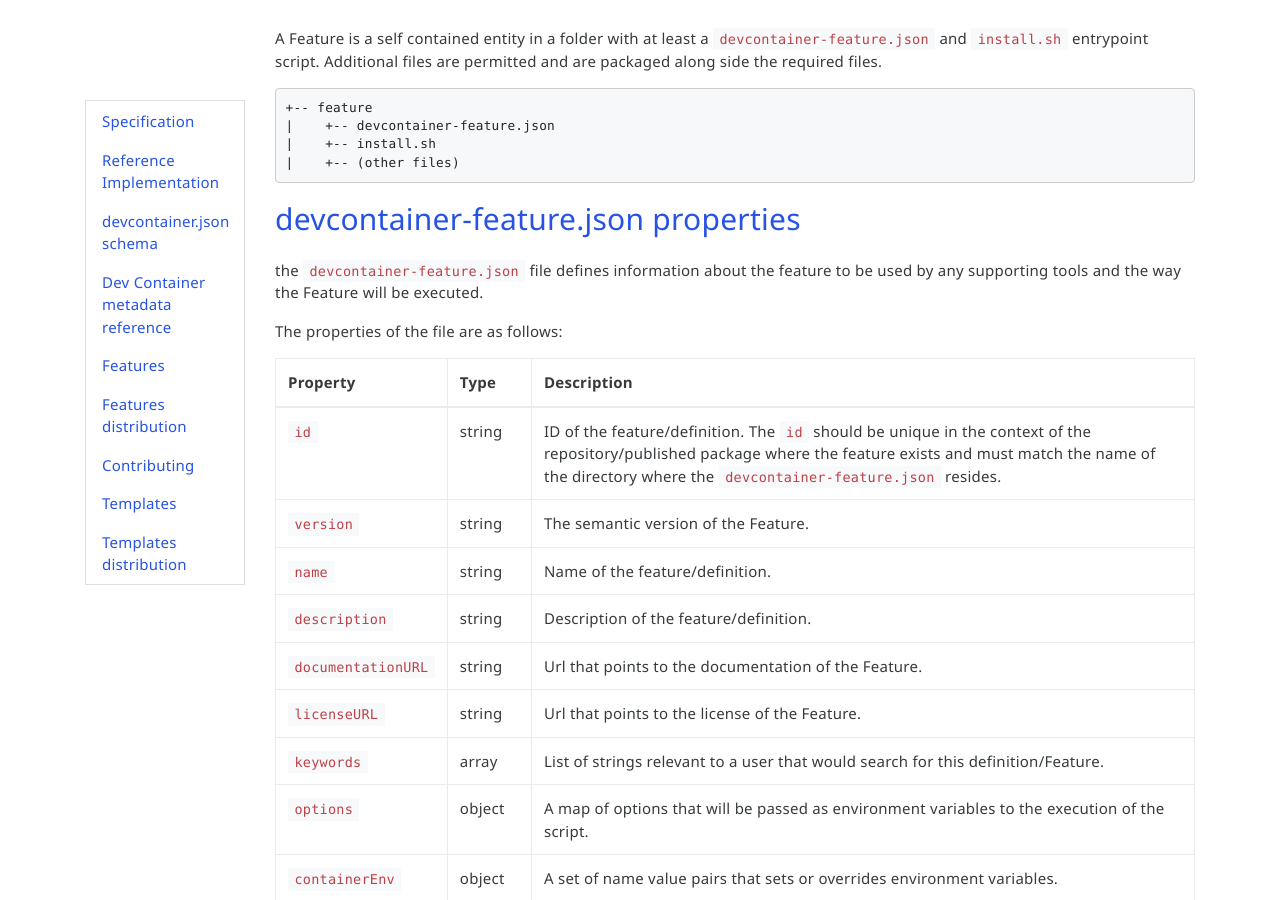
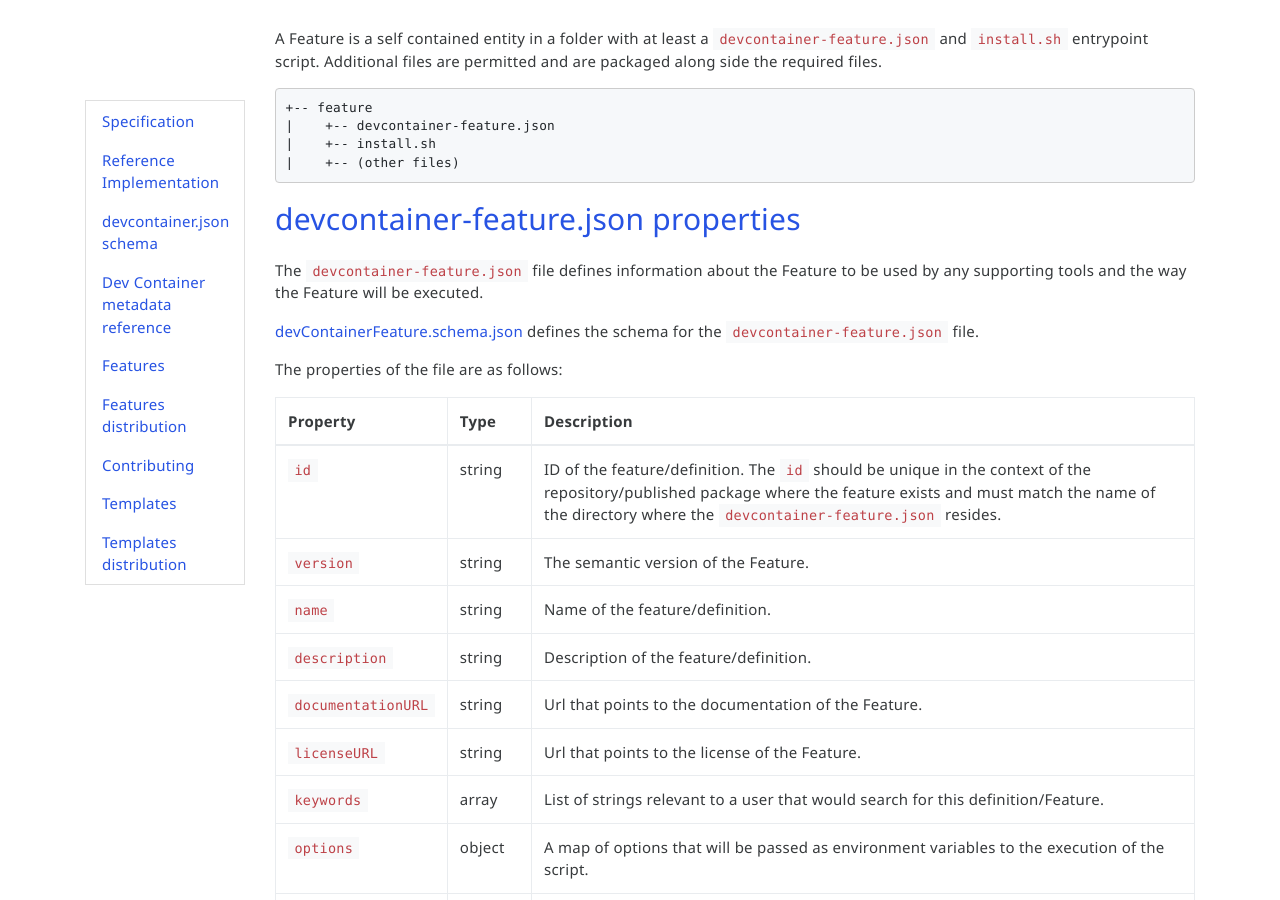
Before and after one commit to devcontainers/devcontainers.github.io, a Jekyll site: the page built from _implementors/features.md, in a window 1280 px wide and 900 px high, scrolled down 564 px. Built offline with Jekyll 4.4.1, drawn with Linux system fonts in a browser that asks for light colours; nearby versions of some CDN libraries; comment, search, counter and statistics services are not loaded.

Commit message:
Joshspicer/feature schema (#135)
* Add link to spec of devcontainer-feature.json schema

https://github.com/devcontainers/spec/issues/140

* capitalize Feature

```diff
--- a/_implementors/features.md
+++ b/_implementors/features.md
@@ -29,7 +29,9 @@ A Feature is a self contained entity in a folder with at least a `devcontainer-f
 
 ## <a href="#devcontainer-feature-json-properties" name="devcontainer-feature-json-properties" class="anchor"> devcontainer-feature.json properties </a>
 
-the `devcontainer-feature.json` file defines information about the feature to be used by any supporting tools and the way the Feature will be executed.
+The `devcontainer-feature.json` file defines information about the Feature to be used by any supporting tools and the way the Feature will be executed.
+
+[devContainerFeature.schema.json](https://github.com/devcontainers/spec/blob/main/schemas/devContainerFeature.schema.json) defines the schema for the `devcontainer-feature.json` file.
 
 The properties of the file are as follows:
 
```
